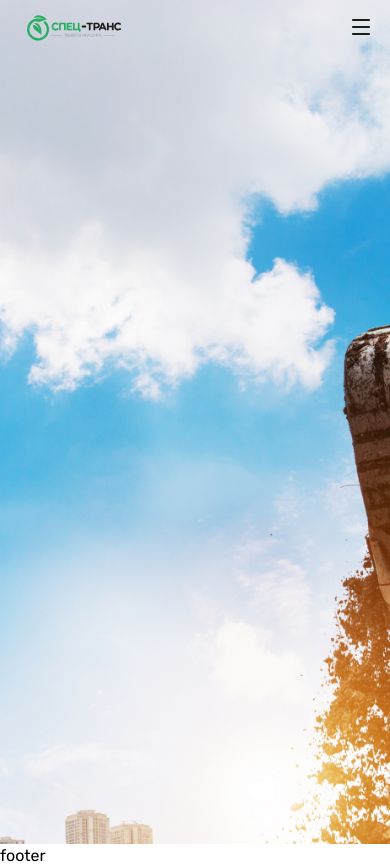
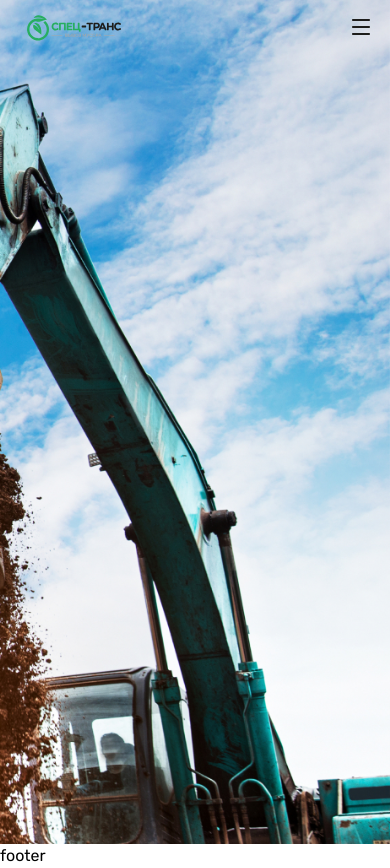
Before and after one commit to Deryjon/special-trans-project, a Vue app: page / in a window 390 px wide. Built offline with nearby package versions, Linux system fonts and the light colour scheme.

Commit message:
fix: start to fix hero section background image (2023-06-07, 8:40)

```diff
--- a/src/pages/HomePage/sections/HeroSection.vue
+++ b/src/pages/HomePage/sections/HeroSection.vue
@@ -1,5 +1,5 @@
 <template>
-	<section class="hero h-screen">
+	<section class="hero h-screen bg bg-right lg:bg-center">
 
 	</section>
 </template>
```
